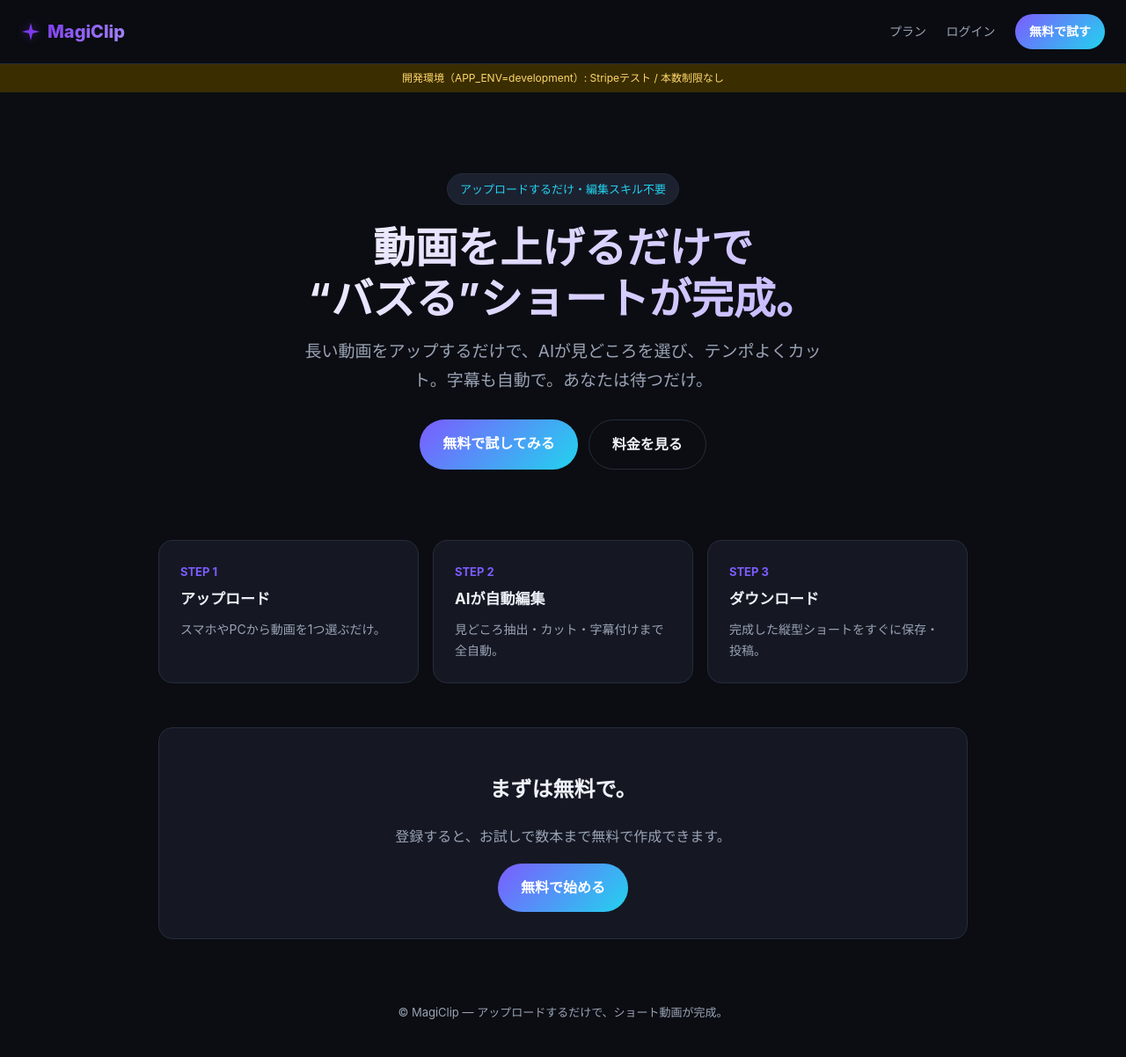
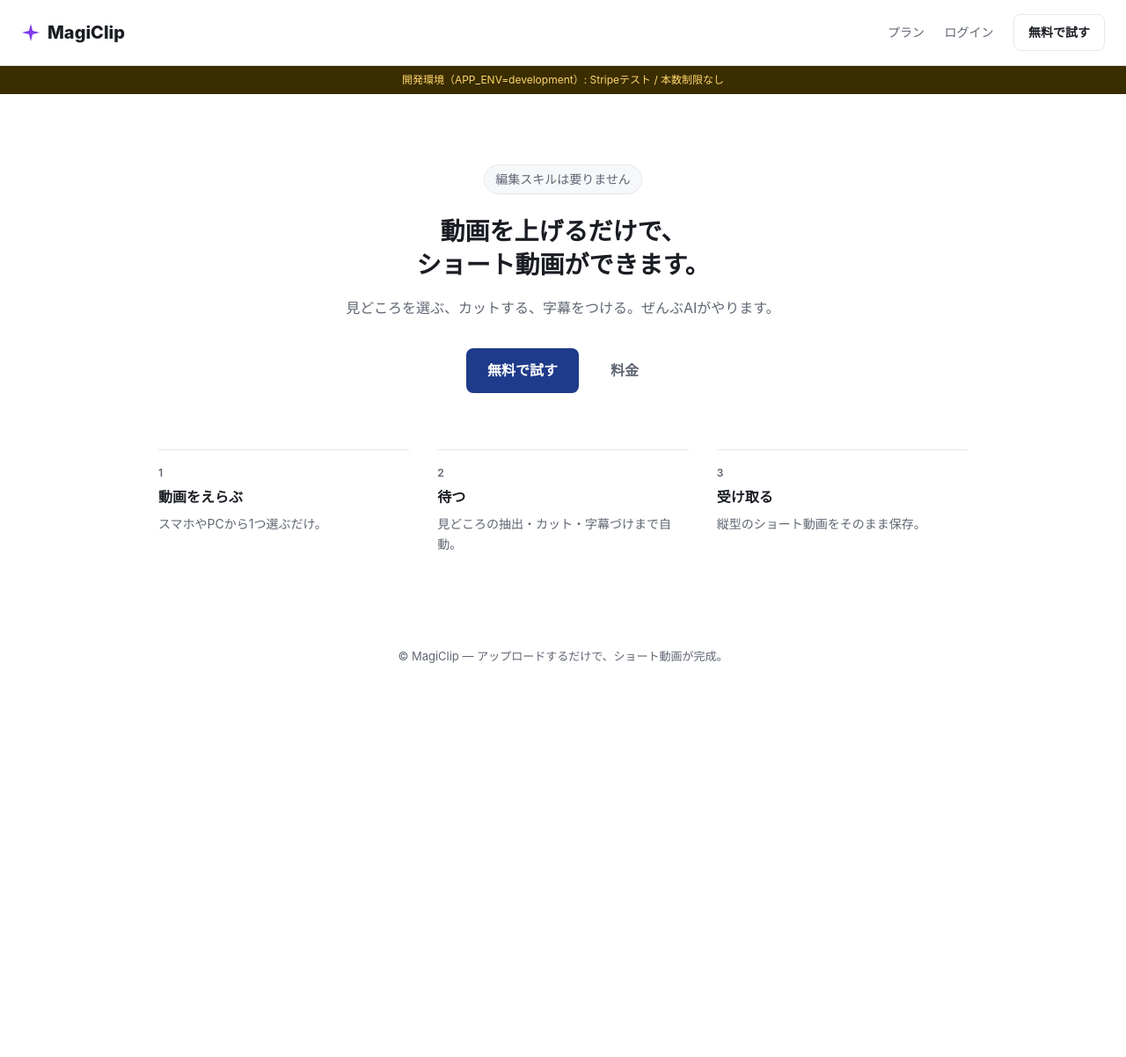
Before and after one commit to harutomurata-piranha/magiclip, a Flask app: page / in a window 1280 px wide. Shown: the whole page at 88% size. After the commit the page ends 754 px from the top, so only its background shows below. Run offline with Flask 3, Linux system fonts and the light colour scheme; some libraries are stand-ins or nearby versions.

Commit message:
Phase 3-1: LP とヘッダーを新デザインへ（主CTAを1つに、煽り文言を削除）
docs/design-system.md に沿ってLPを移行。ページの主CTAが4つ（ヒーロー2＋下部1＋ヘッダー1）
あり主従が不明だったのを、主CTA1つに整理した。

- index.html: body に theme-light。下部の重複CTAセクションを削除し、主CTAは「無料で試す」1つ、
  料金は ghost に。見出しから煽り（"バズる"）を外し「動画を上げるだけで、ショート動画ができます。」へ。
  3ステップは署名3（手数の可視化）として残しつつ、STEP表記を数字だけに簡素化
- style.css(.theme-light): ヒーローのグラデーション見出しを単色に。バッジのシアンを廃止。
  3ステップは情報を置くだけなのでカードを外し、上罫線と余白で区切る（設計の「意味のないカード」禁止）。
  ヘッダーのCTAは常設要素のためページの主CTAと競合しないよう secondary の見た目にする
検証: LP の主CTA=1、"バズる"の除去を確認。完成/マイページ/料金/作成 は HTTP 200 で影響なし。
375px でも1カラム・横スクロールなし。

Co-Authored-By: Claude Opus 4.8 <noreply@anthropic.com>

```diff
--- a/static/style.css
+++ b/static/style.css
@@ -44,6 +44,35 @@
 /* Card: 独立して操作できるまとまりにだけ使う。影は付けない */
 .theme-light .card,.theme-light .panelbox{background:var(--bg);border:1px solid var(--line);
   border-radius:var(--r-md);padding:var(--s5);box-shadow:none}
+
+/* ヘッダーのCTAは常設要素。ページの主CTAと競合させないため secondary の見た目にする */
+.theme-light .nav .btn{background:var(--bg);color:var(--text);border:1px solid var(--line);
+  font-weight:600;padding:var(--s2) var(--s4);min-height:0;font-size:var(--fs-sm)}
+
+/* LP: グラデーション見出しをやめ、余白と字の大きさだけで階層を作る */
+.theme-light .hero{padding:var(--s7) 0 var(--s6);text-align:center}
+.theme-light .hero h1{background:none;-webkit-text-fill-color:var(--text);color:var(--text);
+  font-size:var(--fs-xl);font-weight:600;line-height:1.35;margin:0 0 var(--s4)}
+.theme-light .hero p{color:var(--muted);font-size:var(--fs-base);max-width:34em;
+  margin:0 auto var(--s6)}
+.theme-light .hero .cta{display:flex;gap:var(--s3);justify-content:center;align-items:center}
+.theme-light .badge{background:var(--surface);border:1px solid var(--line);color:var(--muted);
+  font-size:var(--fs-sm);padding:var(--s1) var(--s3);margin-bottom:var(--s5)}
+/* 3ステップ: 情報を置くだけなのでカードで囲まない（線と余白で十分） */
+.theme-light .steps{display:grid;grid-template-columns:repeat(3,1fr);gap:var(--s6);
+  margin:var(--s6) 0;text-align:left}
+.theme-light .steps .card{background:none;border:0;border-top:1px solid var(--line);
+  border-radius:0;padding:var(--s4) 0 0}
+.theme-light .step-n{color:var(--muted);font-size:var(--fs-xs);font-weight:600;
+  letter-spacing:.04em;margin-bottom:var(--s1)}
+.theme-light .steps h3{font-size:var(--fs-base);font-weight:600;margin:0 0 var(--s1)}
+.theme-light .steps p{color:var(--muted);font-size:var(--fs-sm);margin:0}
+@media(max-width:720px){
+  .theme-light .steps{grid-template-columns:1fr;gap:var(--s4)}
+  .theme-light .hero{padding:var(--s6) 0 var(--s5)}
+  .theme-light .hero .cta{flex-direction:column}
+  .theme-light .hero .cta .btn{width:100%}
+}
 
 /* 署名1: 魔法の瞬間 — 完成時に一度だけ、動画の輪郭にブランド紫が立ち上がって消える */
 .magic{position:relative;display:inline-block;line-height:0}
--- a/templates/index.html
+++ b/templates/index.html
@@ -1,24 +1,20 @@
 {% extends "base.html" %}
+{% block body_class %}theme-light{% endblock %}
 {% block content %}
 <section class="hero">
-  <span class="badge">アップロードするだけ・編集スキル不要</span>
-  <h1>動画を上げるだけで<br>“バズる”ショートが完成。</h1>
-  <p>長い動画をアップするだけで、AIが見どころを選び、テンポよくカット。字幕も自動で。あなたは待つだけ。</p>
+  <span class="badge">編集スキルは要りません</span>
+  <h1>動画を上げるだけで、<br>ショート動画ができます。</h1>
+  <p>見どころを選ぶ、カットする、字幕をつける。ぜんぶAIがやります。</p>
   <div class="cta">
-    <a class="btn" href="{{ url_for('register') }}">無料で試してみる</a>
-    <a class="btn btn-ghost" href="{{ url_for('plans') }}">料金を見る</a>
+    <a class="btn" href="{{ url_for('register') }}">無料で試す</a>
+    <a class="btn btn-ghost" href="{{ url_for('plans') }}">料金</a>
   </div>
 </section>
 
+{# 署名3: 手数の可視化。3手で終わることを、そのまま見せる #}
 <section class="steps">
-  <div class="card"><div class="step-n">STEP 1</div><h3>アップロード</h3><p>スマホやPCから動画を1つ選ぶだけ。</p></div>
-  <div class="card"><div class="step-n">STEP 2</div><h3>AIが自動編集</h3><p>見どころ抽出・カット・字幕付けまで全自動。</p></div>
-  <div class="card"><div class="step-n">STEP 3</div><h3>ダウンロード</h3><p>完成した縦型ショートをすぐに保存・投稿。</p></div>
-</section>
-
-<section class="panelbox">
-  <h2>まずは無料で。</h2>
-  <p class="muted">登録すると、お試しで数本まで無料で作成できます。</p>
-  <a class="btn" href="{{ url_for('register') }}">無料で始める</a>
+  <div class="card"><div class="step-n">1</div><h3>動画をえらぶ</h3><p>スマホやPCから1つ選ぶだけ。</p></div>
+  <div class="card"><div class="step-n">2</div><h3>待つ</h3><p>見どころの抽出・カット・字幕づけまで自動。</p></div>
+  <div class="card"><div class="step-n">3</div><h3>受け取る</h3><p>縦型のショート動画をそのまま保存。</p></div>
 </section>
 {% endblock %}
```
